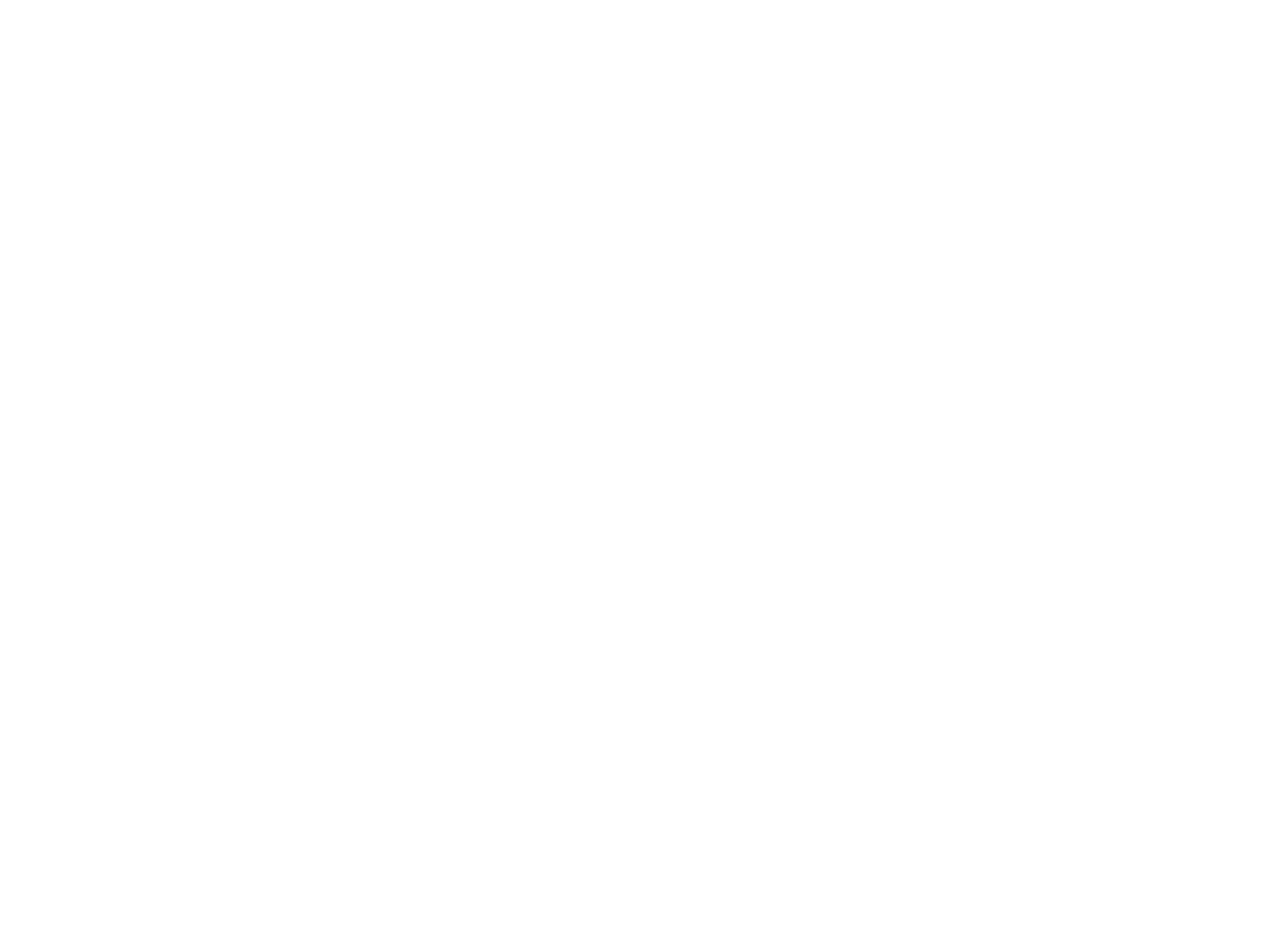
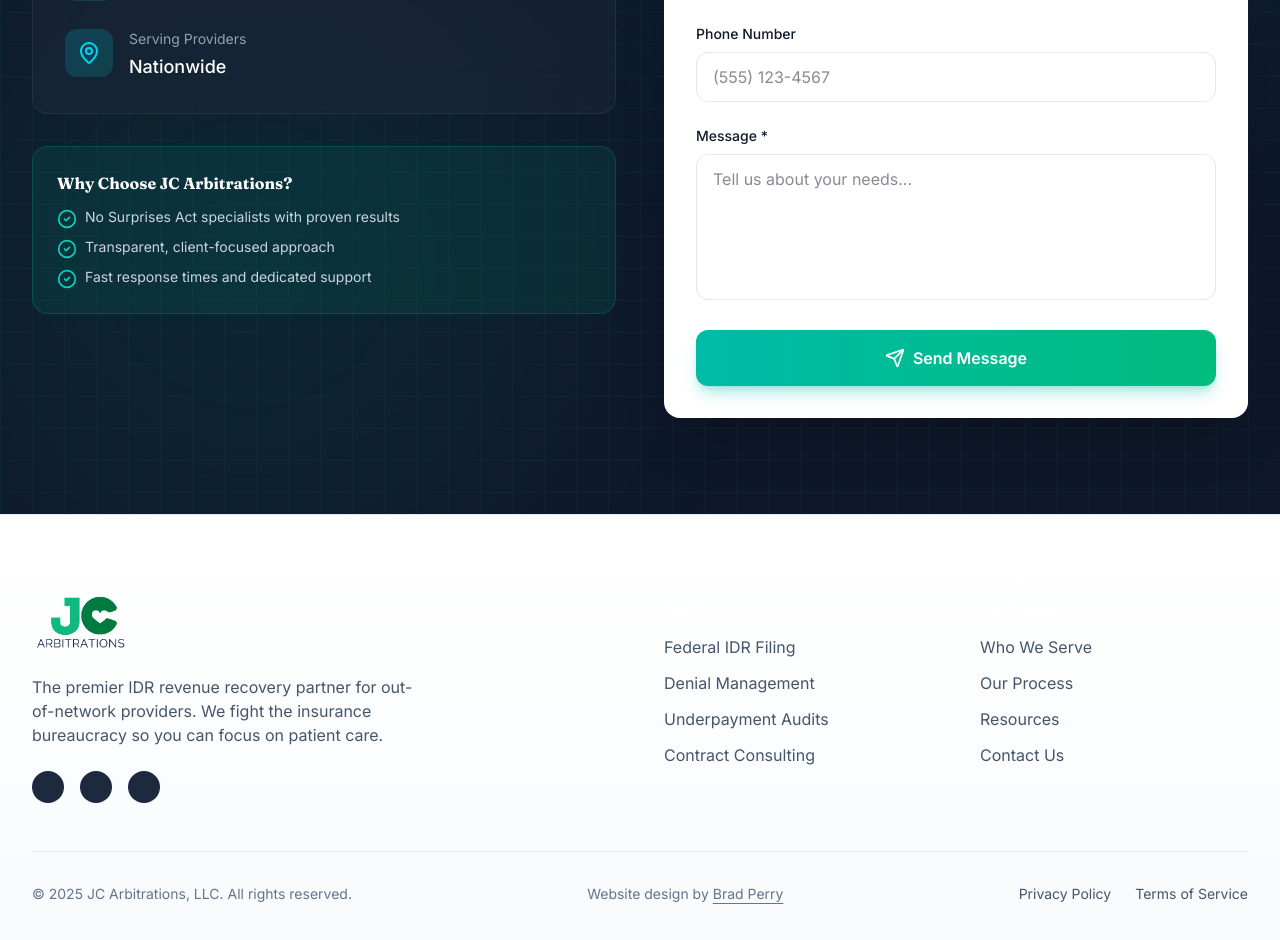
Before and after one commit to bperry129/JC-ARB, a Next.js app: page /contact in a window 1280 px wide. Before the commit this address had no page. Shown: the part 500-1440 px from the top of the page. Before the commit the page ends 800 px from the top, so only its background shows below. Built offline with nearby package versions, Linux system fonts and the light colour scheme.

Commit message:
Create separate contact page and add Contact links to Navbar and Footer

```diff
--- /dev/null
+++ b/src/app/contact/page.tsx
@@ -0,0 +1,13 @@
+import { Navbar } from '@/components/layout/Navbar';
+import { Contact } from '@/components/sections/Contact';
+import { Footer } from '@/components/layout/Footer';
+
+export default function ContactPage() {
+  return (
+    <main className="min-h-screen bg-white">
+      <Navbar />
+      <Contact />
+      <Footer />
+    </main>
+  );
+}
--- a/src/components/layout/Footer.tsx
+++ b/src/components/layout/Footer.tsx
@@ -39,7 +39,7 @@
               <li><Link href="#" className="hover:text-white transition-colors">Who We Serve</Link></li>
               <li><Link href="#" className="hover:text-white transition-colors">Our Process</Link></li>
               <li><Link href="#" className="hover:text-white transition-colors">Resources</Link></li>
-              <li><Link href="#" className="hover:text-white transition-colors">Contact Us</Link></li>
+              <li><Link href="/contact" className="hover:text-white transition-colors">Contact Us</Link></li>
             </ul>
           </div>
         </div>
--- a/src/components/layout/Navbar.tsx
+++ b/src/components/layout/Navbar.tsx
@@ -15,6 +15,7 @@
     { name: 'The Process', href: '#process' },
     { name: 'Who We Serve', href: '#clients' },
     { name: 'Resources', href: '#resources' },
+    { name: 'Contact', href: '/contact' },
   ];
 
   return (
```
